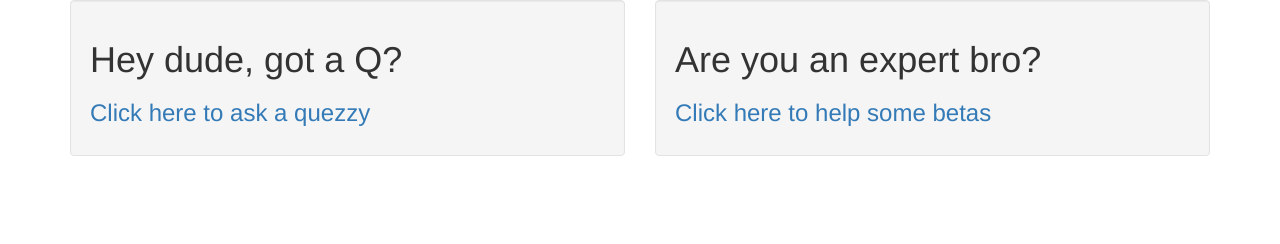
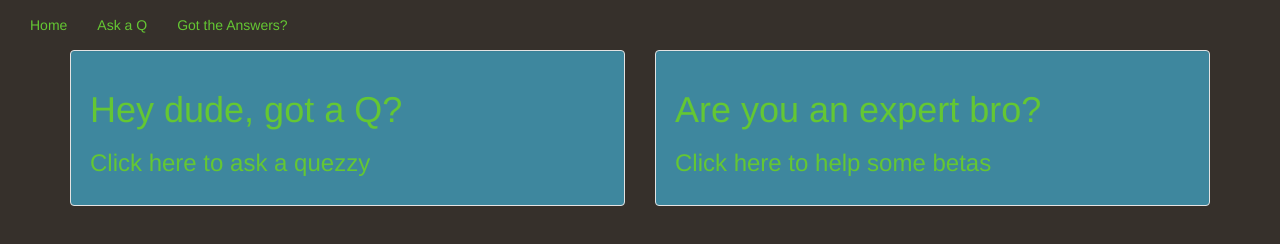
Before and after one commit to MitchRivet/ask_expert, a plain HTML site: page index.html in a window 1280 px wide. Drawn offline with nearby package versions, Linux system fonts and the light colour scheme.

Commit message:
add beautiful styles

```diff
--- /dev/null
+++ b/css/styles.css
@@ -0,0 +1,22 @@
+
+
+body {
+  background-color: #36302B;
+}
+
+h1, a, h3 {
+  color: #64C733;
+  text-decoration: none;
+}
+
+h2, li {
+  color: #F0F0F0;
+}
+
+
+
+
+
+.well {
+  background: #3E879E;
+}
--- a/index.html
+++ b/index.html
@@ -10,10 +10,19 @@
     <script src="services/QuestionsFactory.js"></script>
     <link rel="stylesheet" href="https://maxcdn.bootstrapcdn.com/bootstrap/3.3.5/css/bootstrap.min.css">
     <link rel="stylesheet" href="https://maxcdn.bootstrapcdn.com/font-awesome/4.4.0/css/font-awesome.min.css">
-
+    <link rel="stylesheet" href="css/styles.css">
   </head>
   <body>
+    <div class="container-fluid">
+    <ul class="nav navbar-nav">
+      <li class="active"><a href="#">Home</a></li>
+      <li><a href="#/questions_user">Ask a Q</a></li>
+      <li><a href="#/questions_expert">Got the Answers?</a></li>
+
+    </ul>
+  </div>
       <div class="container">
+
         <div ui-view></div>
       </div>
   </body>
```
Also changed, not shown: partials/question_answers_expert.html (+2 -1 lines), partials/question_answers_user.html (+2 -2 lines).
